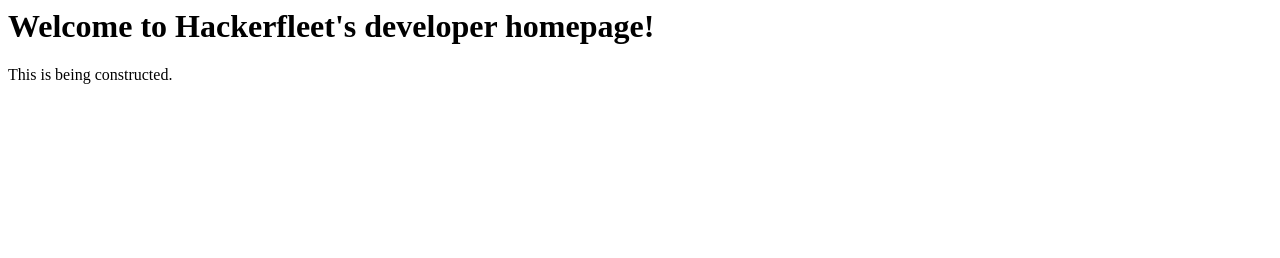
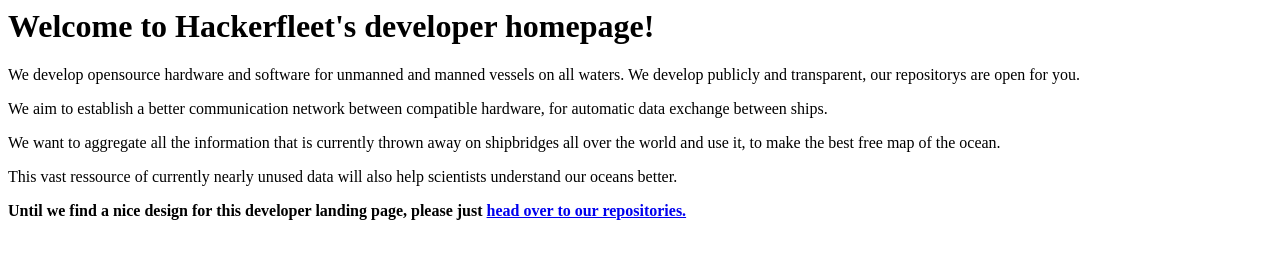
Before and after one commit to Hackerfleet/hackerfleet.github.io, a plain HTML site: page index.html in a window 1280 px wide. Drawn offline with Linux system fonts and the light colour scheme.

Commit message:
added text from homepage

```diff
--- a/index.html
+++ b/index.html
@@ -4,6 +4,23 @@
 </head>
 <body>
 <H1>Welcome to Hackerfleet's developer homepage!</H1>
-<p>This is being constructed.</p>
+
+<p>We develop opensource hardware and software for unmanned and manned vessels
+on all waters. We develop publicly and transparent, our repositorys are open
+for you.</p>
+
+<p>We aim to establish a better communication network between
+compatible hardware, for automatic data exchange between ships.</p>
+
+<p>We want to aggregate all the information that is currently thrown away on
+shipbridges all over the world and use it, to make the best free map of the ocean.</p>
+
+<p>This vast ressource of currently nearly unused data will also help
+scientists understand our oceans better.</p>
+
+<p><b>Until we find a nice design for this developer landing page, please just
+<a href="https://github.com/hackerfleet/">head over to our
+repositories.</a></p>
+
 </body>
 </html>
```
